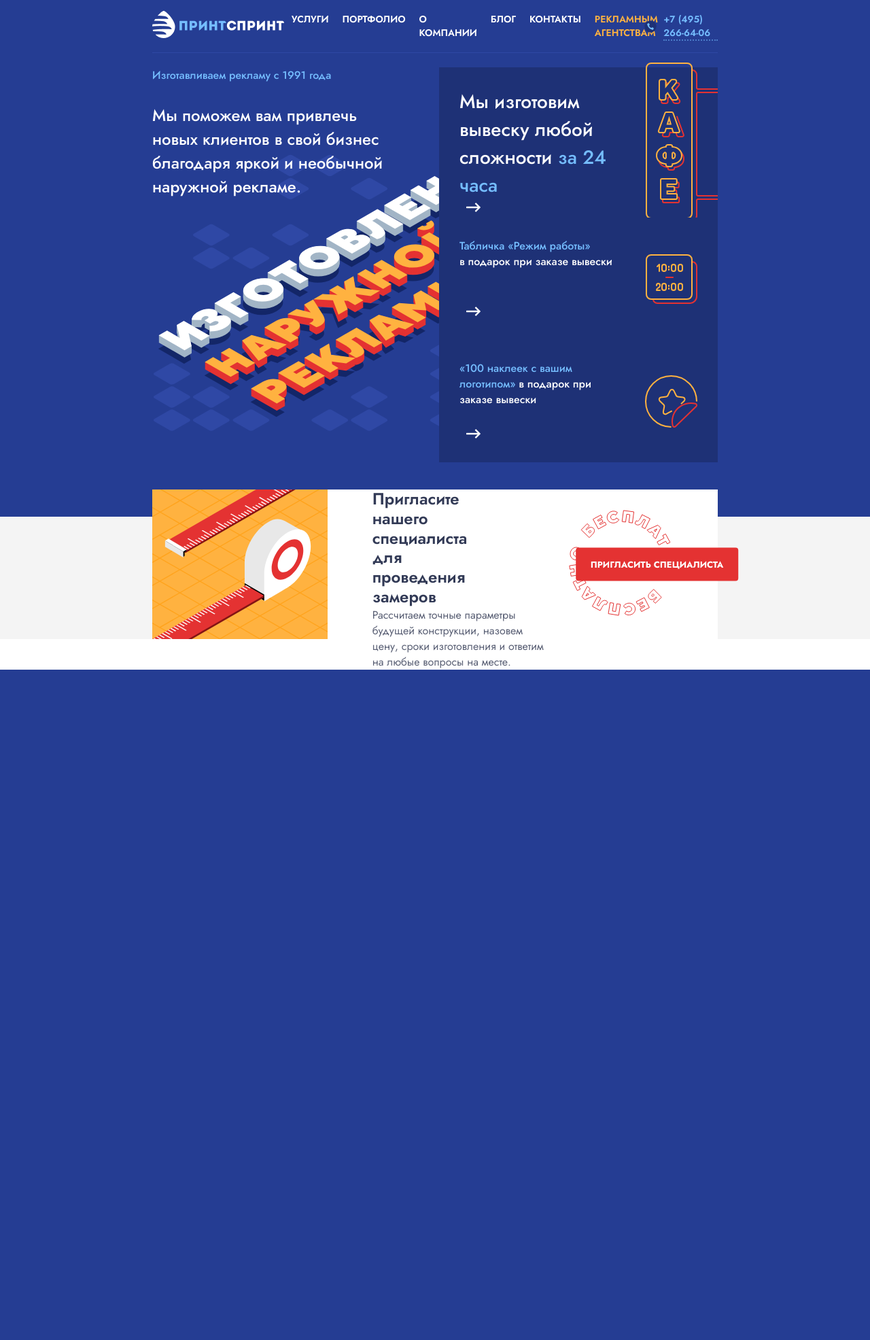
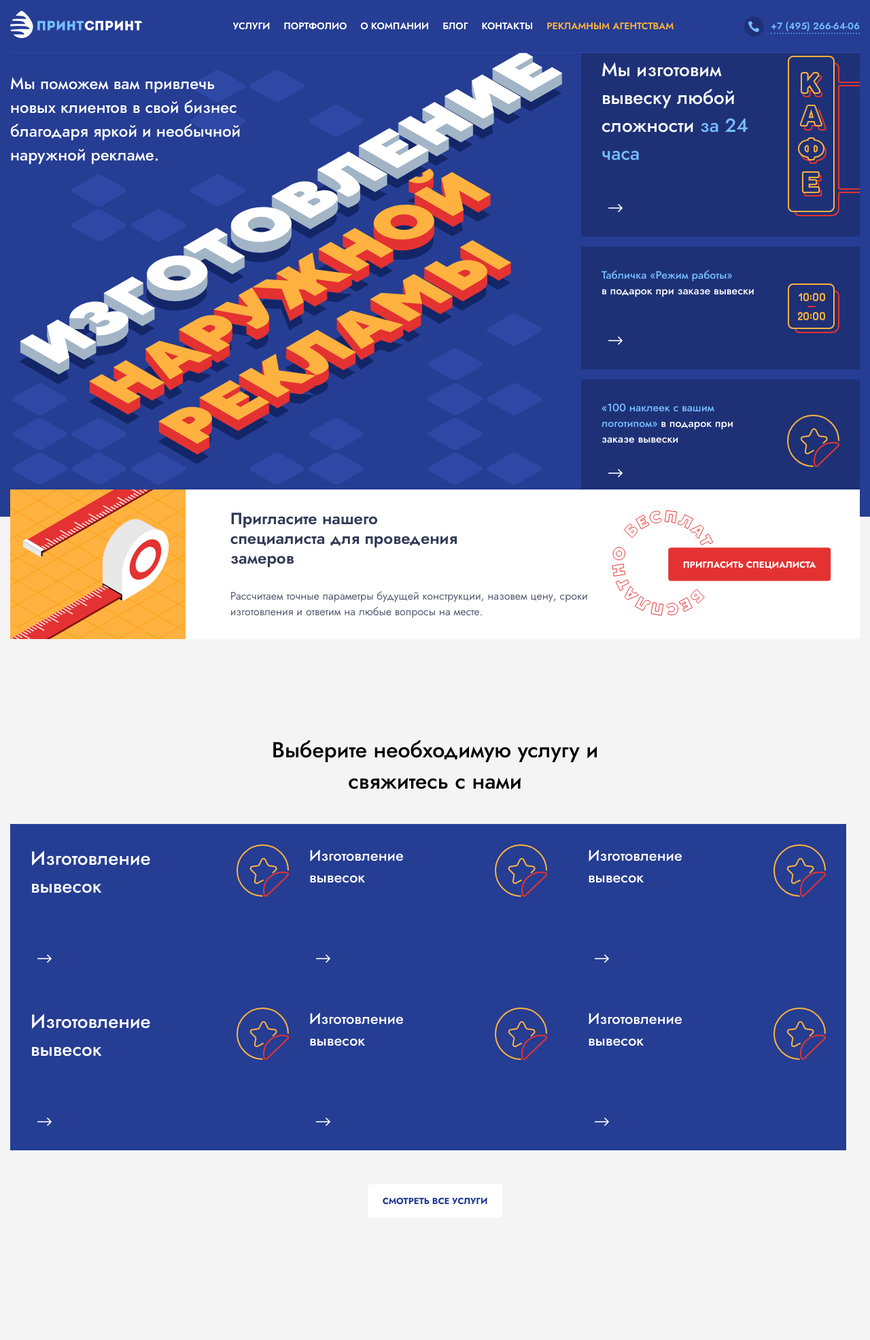
Before and after one commit to vahantov/vahantov.github.io, a PHP site: page / in a window 1280 px wide. Shown: the whole page at 68% size. Before the commit the page ends 985 px from the top, so only its background shows below. Run offline with PHP 8.4, Linux system fonts and the light colour scheme.

Commit message:
Section-services finished

```diff
--- a/css/style.css
+++ b/css/style.css
@@ -32,6 +32,9 @@
 *:not(nav) {
   z-index: 1; }
 
+popup-toggle {
+  cursor: pointer; }
+
 @keyframes spin {
   to {
     transform: rotate(360deg); } }
@@ -51,7 +54,8 @@
     justify-content: space-between;
     border-bottom: 1px solid #2F48A5;
     padding: 1.6rem 0;
-    width: 65%; }
+    max-width: 125rem;
+    width: 100%; }
     .nav_content-menu {
       margin-right: -3rem; }
       .nav_content-menu ul {
@@ -83,7 +87,8 @@
             width: 100%; }
     .nav_content-phone {
       display: flex;
-      align-items: center; }
+      align-items: center;
+      position: relative; }
       .nav_content-phone-icon {
         margin-right: 1rem;
         height: 3rem;
@@ -91,32 +96,55 @@
         .nav_content-phone-icon img {
           height: 100%;
           width: 100%; }
-      .nav_content-phone a {
+      .nav_content-phone .number {
         font-size: inherit;
         font-weight: 600;
         color: #75BDFF;
         border-bottom: 2px dotted rgba(117, 189, 255, 0.5);
         transition: all .3s; }
-        .nav_content-phone a:hover {
+        .nav_content-phone .number:hover {
           color: #FFB240;
           border-bottom: 2px dotted transparent; }
+      .nav_content-phone .popup {
+        position: absolute;
+        top: 180%;
+        background-color: #fff;
+        display: flex;
+        flex-direction: column;
+        justify-content: space-between;
+        align-items: center;
+        box-shadow: 0 6px 12px rgba(0, 0, 0, 0.5);
+        overflow: hidden;
+        width: 22rem;
+        height: 0;
+        transition: all .7s ease; }
+        .nav_content-phone .popup.active {
+          height: 15rem;
+          padding: 2rem 0; }
+        .nav_content-phone .popup .title {
+          font-size: 1.6rem;
+          font-weight: normal; }
+        .nav_content-phone .popup .time {
+          font-size: 1.6rem;
+          font-weight: bold;
+          margin-top: .5rem;
+          margin-bottom: 1.5rem; }
 
 .header {
   width: 100%;
   min-height: 95vh;
   background-color: #253D93;
-  position: relative; }
+  position: relative;
+  display: flex;
+  align-items: center;
+  padding-top: 3rem; }
   .header_content {
-    position: absolute;
-    bottom: 2%;
-    left: 50%;
-    transform: translateX(-50%);
     background-image: url("../img/backgrounds/header-1x.svg");
     background-repeat: no-repeat;
     background-position: left;
     background-size: 65%;
-    width: 65%;
-    height: 85%;
+    max-width: 125rem;
+    width: 100%;
     margin: 0 auto;
     display: flex;
     justify-content: space-between; }
@@ -134,68 +162,32 @@
     .header_content .right {
       display: flex;
       flex-direction: column;
-      justify-content: space-between;
-      height: 90%; }
-      .header_content .right-item {
-        position: relative;
-        width: 41rem;
-        background-color: #1E3176;
-        padding: 3rem;
-        display: flex;
-        justify-content: space-between;
-        min-height: 18rem; }
-        .header_content .right-item .title.title-small {
-          font-size: 1.6rem; }
-        .header_content .right-item .icon.no-padding {
-          margin-right: -3rem; }
-        .header_content .right-item .icon {
-          display: flex;
-          align-items: center; }
-        .header_content .right-item .content {
-          font-size: 2.8rem;
-          font-weight: 500;
-          color: #fff;
-          display: flex;
-          flex-direction: column;
-          justify-content: space-between;
-          transition: color .7s;
-          width: 65%; }
-          .header_content .right-item .content span {
-            color: #75BDFF;
-            transition: color .7s; }
-          .header_content .right-item .content .more {
-            font-weight: bold;
-            text-transform: uppercase;
-            font-size: 1.5rem;
-            display: flex;
-            transition: color .7s; }
-            .header_content .right-item .content .more .hidden {
-              max-width: 0;
-              overflow: hidden;
-              opacity: 0;
-              transition: all .7s ease;
-              color: #fff; }
-            .header_content .right-item .content .more i {
-              margin-left: 1rem;
-              font-weight: lighter;
-              font-size: 2.4rem; }
-        .header_content .right-item:hover .content {
-          color: #FFB240; }
-          .header_content .right-item:hover .content span {
-            color: #FFB240; }
-          .header_content .right-item:hover .content .more .hidden {
-            opacity: 1;
-            color: #FFB240;
-            max-width: 50%; }
+      justify-content: space-between; }
+      .header_content .right .services-item:not(:last-child) {
+        margin-bottom: 1.5rem; }
 
 .section-services {
   width: 100%;
-  background-color: #F4F4F4; }
+  background-color: #F4F4F4;
+  padding-bottom: 3rem; }
   .section-services .call_to_action {
     margin-top: -4rem; }
+  .section-services .section-title {
+    margin: 4rem auto; }
+  .section-services__content {
+    max-width: 125rem;
+    width: 100%;
+    margin: 10rem auto;
+    display: flex;
+    flex-direction: column;
+    justify-content: space-between; }
+    .section-services__content .button {
+      text-align: center;
+      margin: 5rem 0; }
 
 .call_to_action {
-  width: 65%;
+  max-width: 125rem;
+  width: 100%;
   height: 22rem;
   background-color: #fff;
   display: flex;
@@ -244,7 +236,101 @@
   text-transform: uppercase;
   font-weight: bold;
   font-size: 1.3rem;
-  transition: color 1s, background-color 2s; }
+  color: #fff;
+  transition: all .7s;
+  display: block; }
   .btn-primary:hover {
     background-color: #FFB240;
     color: #323A56; }
+
+.btn-small {
+  font-size: 1.2rem;
+  font-weight: bold;
+  padding: 1rem 1.5rem; }
+
+.btn-alt {
+  background-color: #fff;
+  border-radius: 4px;
+  padding: 1.5rem 2.2rem;
+  color: #253D93;
+  display: inline-block;
+  font-size: 1.3rem;
+  font-weight: bold;
+  text-transform: uppercase;
+  transition: all .7s; }
+  .btn-alt:hover {
+    background-color: #FFB240; }
+
+.services.grid {
+  display: flex;
+  flex-direction: row;
+  flex-wrap: wrap;
+  height: 100%; }
+  .services.grid .icon {
+    align-items: flex-start !important; }
+  .services.grid .services-item {
+    background-color: #253D93 !important;
+    min-height: 24rem; }
+
+.services-item {
+  position: relative;
+  width: 41rem;
+  background-color: #1E3176;
+  padding: 3rem;
+  display: flex;
+  justify-content: space-between;
+  min-height: 18rem; }
+  .services-item .title.title-small {
+    font-size: 1.6rem; }
+  .services-item .title.title-medium {
+    font-size: 2.2rem;
+    font-weight: 500; }
+  .services-item .icon.no-padding {
+    margin-right: -3rem; }
+  .services-item .icon {
+    display: flex;
+    align-items: center; }
+  .services-item .content {
+    font-size: 2.8rem;
+    font-weight: 500;
+    color: #fff;
+    display: flex;
+    flex-direction: column;
+    justify-content: space-between;
+    transition: color .7s;
+    width: 65%; }
+    .services-item .content span {
+      color: #75BDFF;
+      transition: color .7s; }
+    .services-item .content .more {
+      text-transform: uppercase;
+      display: flex;
+      transition: color .7s; }
+      .services-item .content .more .hidden {
+        font-weight: bold;
+        font-size: 1.5rem;
+        max-width: 0;
+        overflow: hidden;
+        opacity: 0;
+        transition: all .7s ease;
+        color: #fff; }
+      .services-item .content .more i {
+        margin-left: 1rem;
+        font-weight: lighter;
+        font-size: 2.4rem; }
+  .services-item:hover .content {
+    color: #FFB240; }
+    .services-item:hover .content span {
+      color: #FFB240; }
+    .services-item:hover .content .more .hidden {
+      opacity: 1;
+      color: #FFB240;
+      max-width: 50%; }
+
+.section-title {
+  width: 50%;
+  text-align: center;
+  margin: auto; }
+  .section-title h3 {
+    font-size: 3.2rem;
+    font-weight: 500; }
--- a/index.html
+++ b/index.html
@@ -32,7 +32,14 @@
 					<div class="nav_content-phone-icon">
 						<img src="icons/phone_nav.svg" alt="Phone Icon">
 					</div>
-			<a href="">+7 (495) 266-64-06</a>
+
+					<popup-toggle class="number">+7 (495) 266-64-06</popup-toggle>
+
+					<div class="popup">
+						<p class="title">Работаем по будням</p>
+						<p class="time">10:00 - 20:00</p>
+						<a href="#" class="btn btn-primary btn-small">Обратный звонок</a>
+					</div>
 				</div>
 			</div>
 		</nav>
@@ -43,8 +50,8 @@
 					<span class="small">Изготавливаем рекламу с 1991 года</span>
 					<h4 class="title">Мы поможем вам привлечь новых клиентов в свой бизнес благодаря яркой и необычной наружной рекламе.</h4>
 				</div>
-		<div class="right">
-			<a href="#" class="right-item">
+				<div class="right services">
+					<a href="#" class="services-item">
 						<div class="content">
 							<div class="title">Мы изготовим вывеску любой сложности <span>за 24 часа</span></div>
 							<div class="more"><p class="hidden">Подробнее</p><i class="fa fa-long-arrow-right"></i></div>
@@ -54,7 +61,7 @@
 						</div>
 					</a>
 
-			<a href="#" class="right-item">
+					<a href="#" class="services-item">
 						<div class="content">
 							<div class="title title-small"><span>Табличка «Режим работы»</span> <br> в подарок при заказе вывески</div>
 							<div class="more"><p class="hidden">Подробнее</p><i class="fa fa-long-arrow-right"></i></div>
@@ -64,7 +71,7 @@
 						</div>
 					</a>
 
-			<a href="#" class="right-item">
+					<a href="#" class="services-item">
 						<div class="content">
 							<div class="title title-small"><span>«100 наклеек с вашим логотипом»</span> в подарок при заказе вывески</div>
 							<div class="more"><p class="hidden">Подробнее</p><i class="fa fa-long-arrow-right"></i></div>
@@ -78,7 +85,7 @@
 		</header>
 		<main>
 			<section class="section-services">
-		<div class="section-services__content">
+
 				<div class="call_to_action">
 					<div class="image">
 						<img src="icons/ruletka.svg" alt="ruletka">
@@ -92,6 +99,78 @@
 						<img src="icons/freeicon.svg" alt="freeicon">
 					</div>
 				</div>
+
+				<div class="section-services__content">
+					<div class="section-title">
+						<h3>Выберите необходимую услугу и свяжитесь с нами</h3>
+					</div>
+
+					<div class="services grid">
+						<a href="#" class="services-item">
+							<div class="content">
+								<div class="titletitle-medium">Изготовление вывесок</div>
+								<div class="more"><p class="hidden">Подробнее</p><i class="fa fa-long-arrow-right"></i></div>
+							</div>
+							<div class="icon no-padding">
+								<img src="icons/sticker.svg" alt="Sticker">
+							</div>
+						</a>
+
+						<a href="#" class="services-item">
+							<div class="content">
+								<div class="title title-medium">Изготовление вывесок</div>
+								<div class="more"><p class="hidden">Подробнее</p><i class="fa fa-long-arrow-right"></i></div>
+							</div>
+							<div class="icon">
+								<img src="icons/sticker.svg" alt="Sticker">
+							</div>
+						</a>
+
+						<a href="#" class="services-item">
+							<div class="content">
+								<div class="title title-medium">Изготовление вывесок</div>
+								<div class="more"><p class="hidden">Подробнее</p><i class="fa fa-long-arrow-right"></i></div>
+							</div>
+							<div class="icon">
+								<img src="icons/sticker.svg" alt="Sticker">
+							</div>
+						</a>
+
+						<a href="#" class="services-item">
+							<div class="content">
+								<div class="titletitle-medium">Изготовление вывесок</div>
+								<div class="more"><p class="hidden">Подробнее</p><i class="fa fa-long-arrow-right"></i></div>
+							</div>
+							<div class="icon no-padding">
+								<img src="icons/sticker.svg" alt="Sticker">
+							</div>
+						</a>
+
+						<a href="#" class="services-item">
+							<div class="content">
+								<div class="title title-medium">Изготовление вывесок</div>
+								<div class="more"><p class="hidden">Подробнее</p><i class="fa fa-long-arrow-right"></i></div>
+							</div>
+							<div class="icon">
+								<img src="icons/sticker.svg" alt="Sticker">
+							</div>
+						</a>
+
+						<a href="#" class="services-item">
+							<div class="content">
+								<div class="title title-medium">Изготовление вывесок</div>
+								<div class="more"><p class="hidden">Подробнее</p><i class="fa fa-long-arrow-right"></i></div>
+							</div>
+							<div class="icon">
+								<img src="icons/sticker.svg" alt="Sticker">
+							</div>
+						</a>
+					</div>
+
+					<div class="button">
+						<a href="#" class="btn btn-alt">Смотреть все услуги</a>
+					</div>
+
 				</div>
 			</section>
 		</main>
--- a/sass/components/_button.scss
+++ b/sass/components/_button.scss
@@ -1,11 +1,13 @@
 .btn-primary {
   padding: 1.5rem 2.2rem;
   background-color: $color-orange-primary;
-  border-radius: 4px;
+  border-radius: $default-border-radius;
   text-transform: uppercase;
   font-weight: bold;
   font-size: 1.3rem;
-  transition: color 1s, background-color 2s;
+  color: $color-white;
+  transition: all .7s;
+  display: block;
 
 
   &:hover {
@@ -13,3 +15,25 @@
     color: $color-text-primary;
   }
 }
+
+.btn-small {
+  font-size: 1.2rem;
+  font-weight: bold;
+  padding: 1rem 1.5rem;
+}
+
+.btn-alt {
+  background-color: $color-white;
+  border-radius: $default-border-radius;
+  padding: 1.5rem 2.2rem;
+  color: $color-blue-primary;
+  display: inline-block;
+  font-size: 1.3rem;
+  font-weight: bold;
+  text-transform: uppercase;
+  transition: all .7s;
+
+  &:hover {
+    background-color: $color-yellow-primary;
+  }
+}
--- a/sass/components/_call-to-action.scss
+++ b/sass/components/_call-to-action.scss
@@ -1,5 +1,6 @@
 .call_to_action {
-  width: $content-width;
+  max-width: $content-width;
+  width: 100%;
   height: 22rem;
   background-color: $color-white;
   display: flex;
@@ -30,10 +31,8 @@
       color: $color-text-primary;
       line-height: 120%
     }
+  }
 
-
-
-  }
   .button {
     position: relative;
     width: 30%;
--- a/sass/components/_components.scss
+++ b/sass/components/_components.scss
@@ -1,2 +1,4 @@
 @import "call-to-action";
 @import "button";
+@import "service-item";
+@import "section-title";
--- /dev/null
+++ b/sass/components/_section-title.scss
@@ -0,0 +1,10 @@
+.section-title {
+  width: 50%;
+  text-align: center;
+  margin: auto;
+
+  h3 {
+    font-size: 3.2rem;
+    font-weight: 500;
+  }
+}
--- /dev/null
+++ b/sass/components/_service-item.scss
@@ -0,0 +1,101 @@
+.services {
+  &.grid {
+    display: flex;
+    flex-direction: row;
+    flex-wrap: wrap;
+    height: 100%;
+
+    .icon {
+      align-items: flex-start !important;
+    }
+
+    .services-item {
+      background-color: $color-blue-primary !important;
+      min-height: 24rem;
+    }
+  }
+
+  &-item {
+    position: relative;
+    width: 41rem;
+    background-color: $color-blue-primary-dark;
+    padding: 3rem;
+    display: flex;
+    justify-content: space-between;
+    min-height: 18rem;
+
+    .title.title-small {
+      font-size: 1.6rem;
+    }
+
+    .title.title-medium {
+      font-size: 2.2rem;
+      font-weight: 500;
+    }
+
+    .icon.no-padding {
+      margin-right: -3rem;
+    }
+
+    .icon {
+      display: flex;
+      align-items: center;
+    }
+
+    .content {
+      font-size: 2.8rem;
+      font-weight: 500;
+      color: $color-white;
+      display: flex;
+      flex-direction: column;
+      justify-content: space-between;
+      transition: color .7s;
+      width: 65%;
+
+      span {
+        color: $color-blue-primary-hover;
+        transition: color .7s;
+      }
+
+      .more {
+        text-transform: uppercase;
+        display: flex;
+        transition: color .7s;
+
+        .hidden {
+          font-weight: bold;
+          font-size: 1.5rem;
+          max-width: 0;
+          overflow: hidden;
+          opacity: 0;
+          transition: all .7s ease;
+          color: $color-white;
+        }
+
+        i {
+          margin-left: 1rem;
+          font-weight: lighter;
+          font-size: 2.4rem;
+        }
+      }
+    }
+
+    &:hover {
+      .content {
+        color: $color-yellow-primary;
+
+        span {
+          color: $color-yellow-primary;
+        }
+
+        .more {
+          .hidden {
+            opacity: 1;
+            color: $color-yellow-primary;
+            max-width: 50%;
+          }
+        }
+      }
+    }
+  }
+}
--- a/sass/core/_base.scss
+++ b/sass/core/_base.scss
@@ -15,3 +15,7 @@
 *:not(nav) {
   z-index: 1;
 }
+
+popup-toggle {
+  cursor: pointer;
+}
--- a/sass/layout/_header.scss
+++ b/sass/layout/_header.scss
@@ -3,18 +3,17 @@
   min-height: 95vh;
   background-color: $color-blue-primary;
   position: relative;
+  display: flex;
+  align-items: center;
+  padding-top: 3rem;
 
   &_content {
-    position: absolute;
-    bottom: 2%;
-    left: 50%;
-    transform: translateX(-50%);
     background-image: url("../img/backgrounds/header-1x.svg");
     background-repeat: no-repeat;
     background-position: left;
     background-size: 65%;
-    width: $content-width;
-    height: 85%;
+    max-width: $content-width;
+    width: 100%;
     margin: 0 auto;
     display: flex;
     justify-content: space-between;
@@ -40,84 +39,10 @@
       display: flex;
       flex-direction: column;
       justify-content: space-between;
-      height: 90%;
 
-      &-item {
-        position: relative;
-        width: 41rem;
-        background-color: $color-blue-primary-dark;
-        padding: 3rem;
-        display: flex;
-        justify-content: space-between;
-        min-height: 18rem;
-
-        .title.title-small {
-          font-size: 1.6rem;
-        }
-
-        .icon.no-padding {
-          margin-right: -3rem;
-        }
-
-        .icon {
-            display: flex;
-            align-items: center;
-        }
-
-        .content {
-          font-size: 2.8rem;
-          font-weight: 500;
-          color: $color-white;
-          display: flex;
-          flex-direction: column;
-          justify-content: space-between;
-          transition: color .7s;
-          width: 65%;
-
-          span {
-            color: $color-blue-primary-hover;
-            transition: color .7s;
-          }
-
-          .more {
-            font-weight: bold;
-            text-transform: uppercase;
-            font-size: 1.5rem;
-            display: flex;
-            transition: color .7s;
-
-            .hidden {
-              max-width: 0;
-              overflow: hidden;
-              opacity: 0;
-              transition: all .7s ease;
-              color: $color-white;
-            }
-
-            i {
-              margin-left: 1rem;
-              font-weight: lighter;
-              font-size: 2.4rem;
-            }
-          }
-        }
-
-        &:hover {
-          .content {
-            color: $color-yellow-primary;
-
-            span {
-              color: $color-yellow-primary;
-            }
-
-            .more {
-              .hidden {
-                opacity: 1;
-                color: $color-yellow-primary;
-                max-width: 50%;
-              }
-            }
-          }
+      .services-item {
+        &:not(:last-child) {
+          margin-bottom: 1.5rem;
         }
       }
     }
--- a/sass/layout/_nav.scss
+++ b/sass/layout/_nav.scss
@@ -14,7 +14,8 @@
     justify-content: space-between;
     border-bottom: 1px solid $color-blue-lighter;
     padding: 1.6rem 0;
-    width: $content-width;
+    max-width: $content-width;
+    width: 100%;
 
    &-menu {
        margin-right: -3rem;
@@ -64,6 +65,7 @@
     &-phone {
       display: flex;
       align-items: center;
+      position: relative;
 
       &-icon {
           margin-right: 1rem;
@@ -76,7 +78,7 @@
         }
       }
 
-      a {
+      .number {
         font-size: inherit;
         font-weight: 600;
         color: $color-blue-primary-hover;
@@ -88,7 +90,38 @@
           border-bottom: 2px dotted transparent;
         }
       }
+
+      .popup {
+        position: absolute;
+        top: 180%;
+        background-color: $color-white;
+        display: flex;
+        flex-direction: column;
+        justify-content: space-between;
+        align-items: center;
+        box-shadow: 0 6px 12px rgba(#000, .5);
+        overflow: hidden;
+        width: 22rem;
+        height: 0;
+        transition: all .7s ease;
+
+        &.active {
+          height: 15rem;
+          padding: 2rem 0;
+        }
+
+        .title {
+          font-size: 1.6rem;
+          font-weight: normal;
+        }
+
+        .time {
+          font-size: 1.6rem;
+          font-weight: bold;
+          margin-top: .5rem;
+          margin-bottom: 1.5rem;
+        }
+      }
     }
-
   }
 }
--- a/sass/layout/_section-services.scss
+++ b/sass/layout/_section-services.scss
@@ -1,7 +1,27 @@
 .section-services {
   width: 100%;
   background-color: $color-gray-primary;
+  padding-bottom: 3rem;
+
   .call_to_action {
     margin-top: -4rem;
   }
+
+  .section-title {
+    margin: 4rem auto;
+  }
+
+  &__content {
+    max-width: $content-width;
+    width: 100%;
+    margin: 10rem auto;
+    display: flex;
+    flex-direction: column;
+    justify-content: space-between;
+
+    .button {
+      text-align: center;
+      margin: 5rem 0;
+    }
+  }
 }
--- a/sass/variables/_base.scss
+++ b/sass/variables/_base.scss
@@ -1 +1,2 @@
-$content-width: 65%
+$content-width: 125rem;
+$default-border-radius: 4px;
--- a/scripts/app.js
+++ b/scripts/app.js
@@ -1,4 +1,14 @@
 'use strict'
+
+document.createElement('popup-toggle')
+
+function $(item, count) {
+    if ( !count ) {
+        return document.querySelector(item)
+    } else {
+        return document.querySelectorAll(item)
+    }
+}
 
 function spinningButton () {
     const boxes = document.querySelectorAll('.call_to_action')
@@ -25,10 +35,28 @@
     });
 }
 
+function callPopup() {
+
+    const btn = $('.nav .number'),
+        popup = $('.nav .popup')
+
+    btn.addEventListener('click', () => {
+        if ( popup.classList.contains('active') ) {
+            popup.classList.remove('active')
+        } else {
+            popup.classList.add('active')
+        }
+    })
+}
+
 window.addEventListener('DOMContentLoaded', function () {
 
-    if ( document.getElementsByClassName('call_to_action') ) {
+    if ( $('.call_to_action')) {
         spinningButton()
     }
 
+    if ( $('.nav .popup')) {
+        callPopup()
+    }
+
 })
```
Lines whose indentation alone changed are shown as unchanged.
